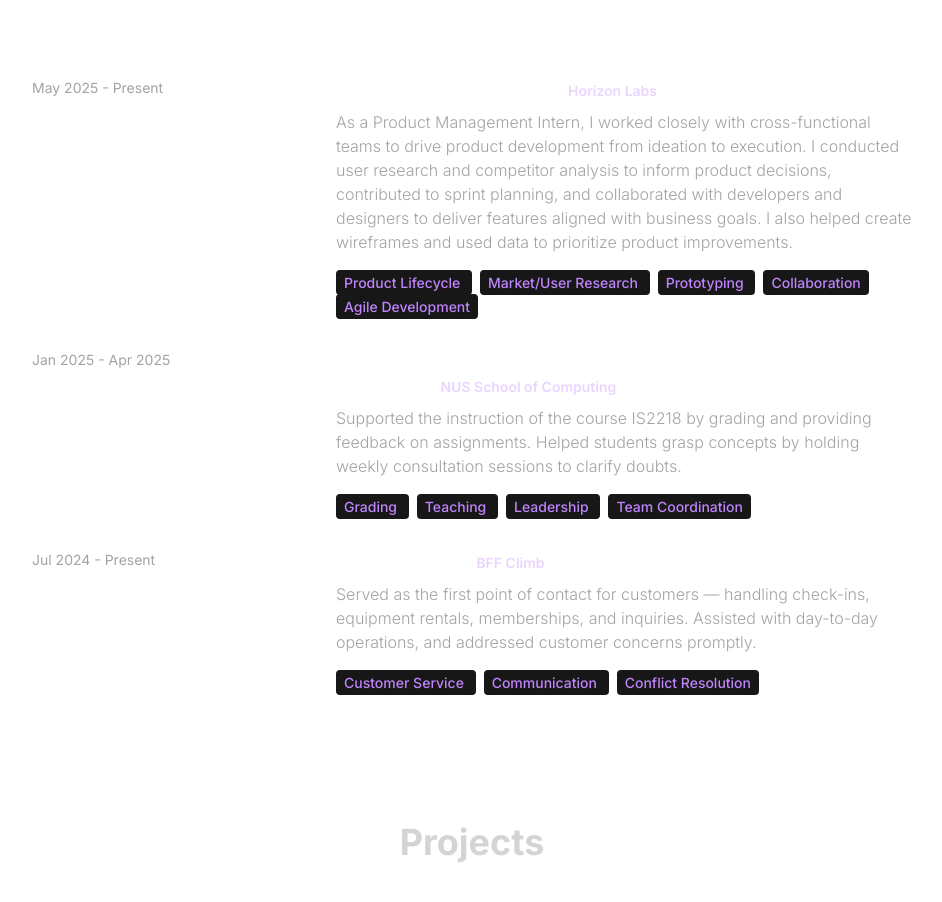
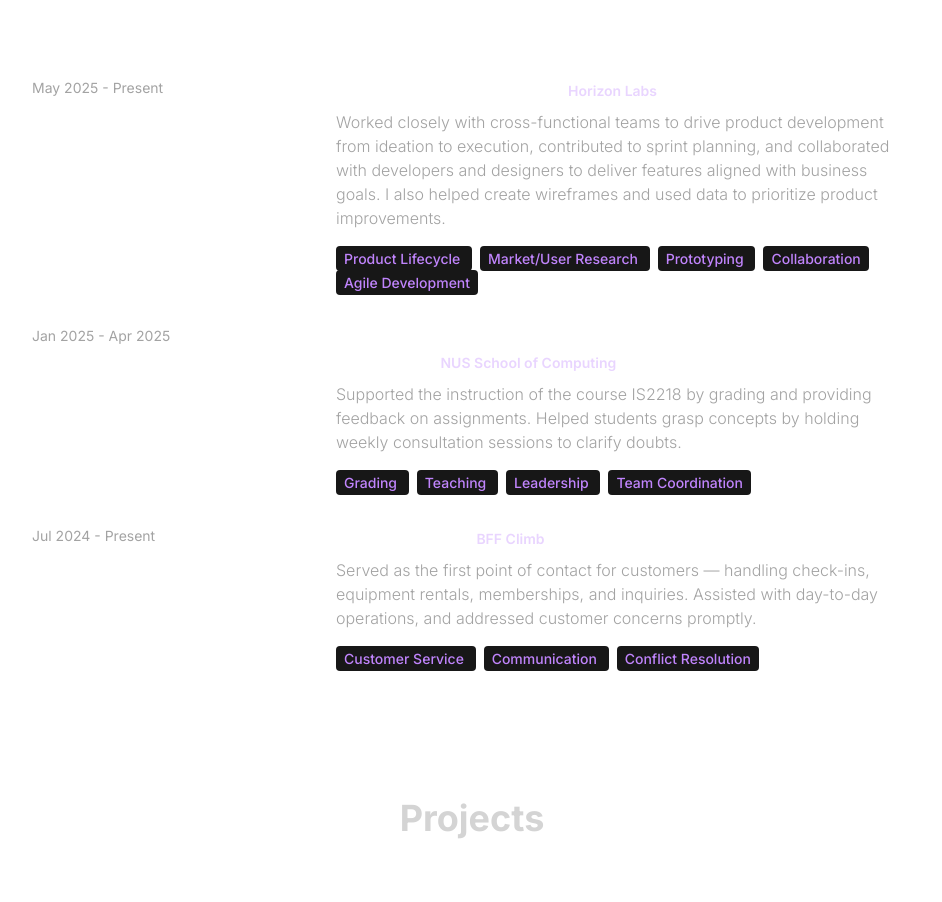
Before and after one commit to glenqa/portfolio-website, a React (Vite) app: page / in a window 1280 px wide. Shown: the part 2172-3074 px from the top of the page, without its empty margins (168-1110 px from the left). Built offline with nearby package versions, Linux system fonts and the light colour scheme.

Commit message:
edited exp

```diff
--- a/src/constants/index.js
+++ b/src/constants/index.js
@@ -43,7 +43,7 @@
     year: "May 2025 - Present",
     role: "Product Management Intern",
     company: "Horizon Labs",
-    description: `As a Product Management Intern, I worked closely with cross-functional teams to drive product development from ideation to execution. I conducted user research and competitor analysis to inform product decisions, contributed to sprint planning, and collaborated with developers and designers to deliver features aligned with business goals. I also helped create wireframes and used data to prioritize product improvements.`,
+    description: `Worked closely with cross-functional teams to drive product development from ideation to execution, contributed to sprint planning, and collaborated with developers and designers to deliver features aligned with business goals. I also helped create wireframes and used data to prioritize product improvements.`,
     technologies: ["Product Lifecycle", "Market/User Research", "Prototyping", "Collaboration", "Agile Development"],
   },
   {
```
